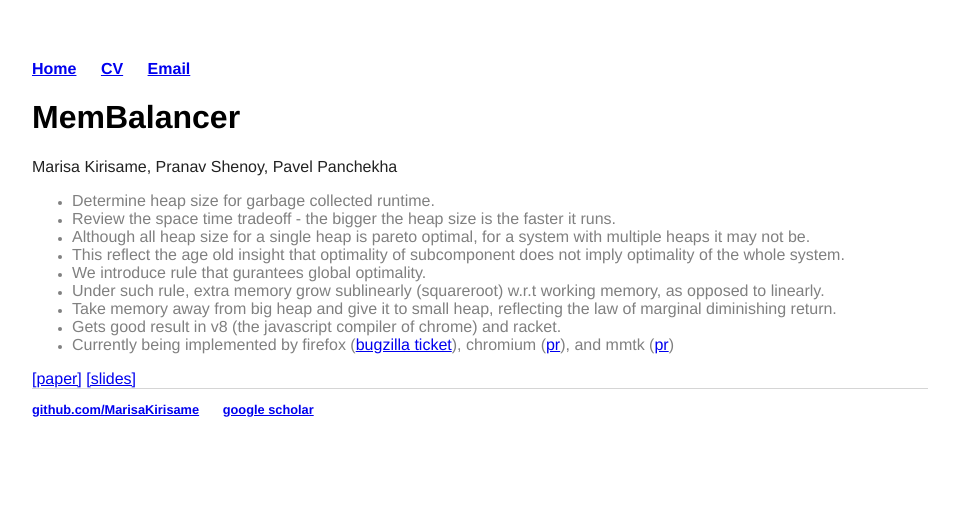
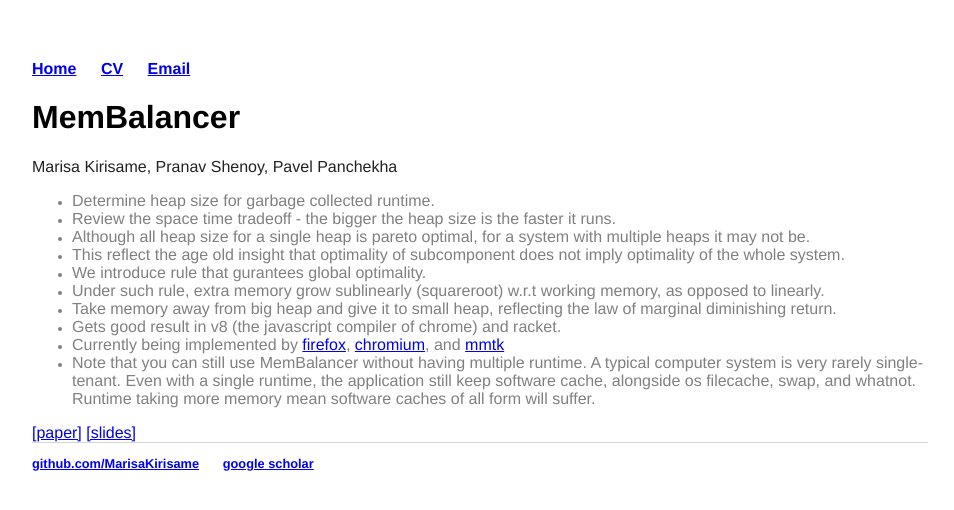
Before and after one commit to MarisaKirisame/MarisaKirisame.github.io, a Jekyll site: the page built from balancer.html, in a window 1280 px wide. Shown: the top 510 px of the page, without its empty margins (160-1114 px from the left). Built offline with Jekyll 4.4.1, drawn with Linux system fonts in a browser that asks for light colours; comment, search, counter and statistics services are not loaded.

Commit message:
Update balancer.html

```diff
--- a/balancer.html
+++ b/balancer.html
@@ -14,9 +14,15 @@ title: Improving garbage collector
     <li>Under such rule, extra memory grow sublinearly (squareroot) w.r.t working memory, as opposed to linearly.</li>
     <li>Take memory away from big heap and give it to small heap, reflecting the law of marginal diminishing return.</li>
     <li>Gets good result in v8 (the javascript compiler of chrome) and racket.
-    <li>Currently being implemented by firefox (<a href="https://bugzilla.mozilla.org/show_bug.cgi?id=1770763">bugzilla ticket</a>),
-        chromium (<a href="https://chromium-review.googlesource.com/c/v8/v8/+/3929100">pr</a>),
-        and mmtk (<a href="https://github.com/mmtk/mmtk-core/pull/724">pr</a>)</li>
+    <li>Currently being implemented by <a href="https://bugzilla.mozilla.org/show_bug.cgi?id=1770763">firefox</a>,
+        <a href="https://chromium-review.googlesource.com/c/v8/v8/+/3929100">chromium</a>,
+        and <a href="https://github.com/mmtk/mmtk-core/pull/724">mmtk</a></li>
+    <li>
+        Note that you can still use MemBalancer without having multiple runtime.
+        A typical computer system is very rarely single-tenant.
+        Even with a single runtime, the application still keep software cache, alongside os filecache, swap, and whatnot.
+        Runtime taking more memory mean software caches of all form will suffer.
+    </li>
 </ul>
 
 <div> <a href="https://arxiv.org/abs/2204.10455">[paper]</a> <a href="resources/Balancer.pptx">[slides]</a> </div>
```
